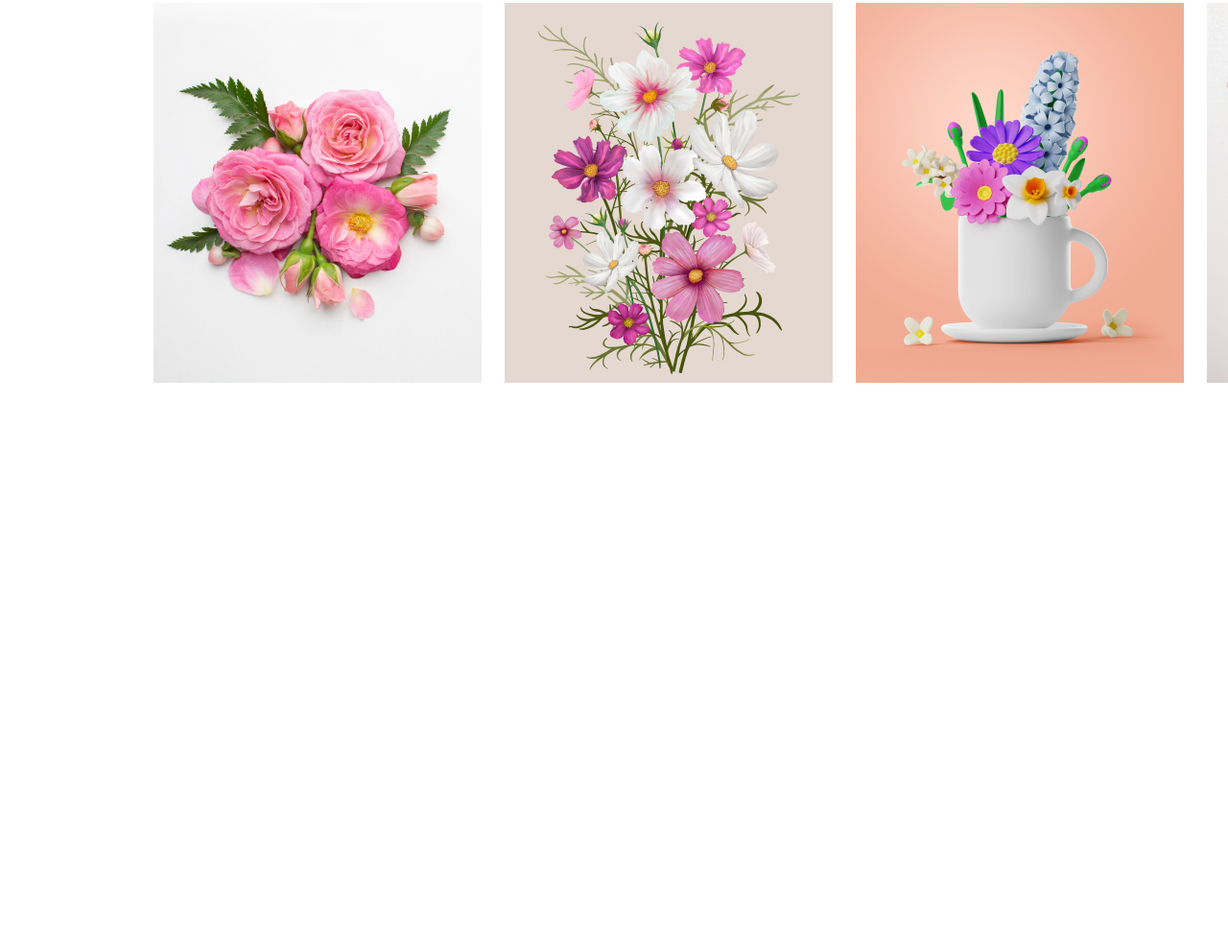
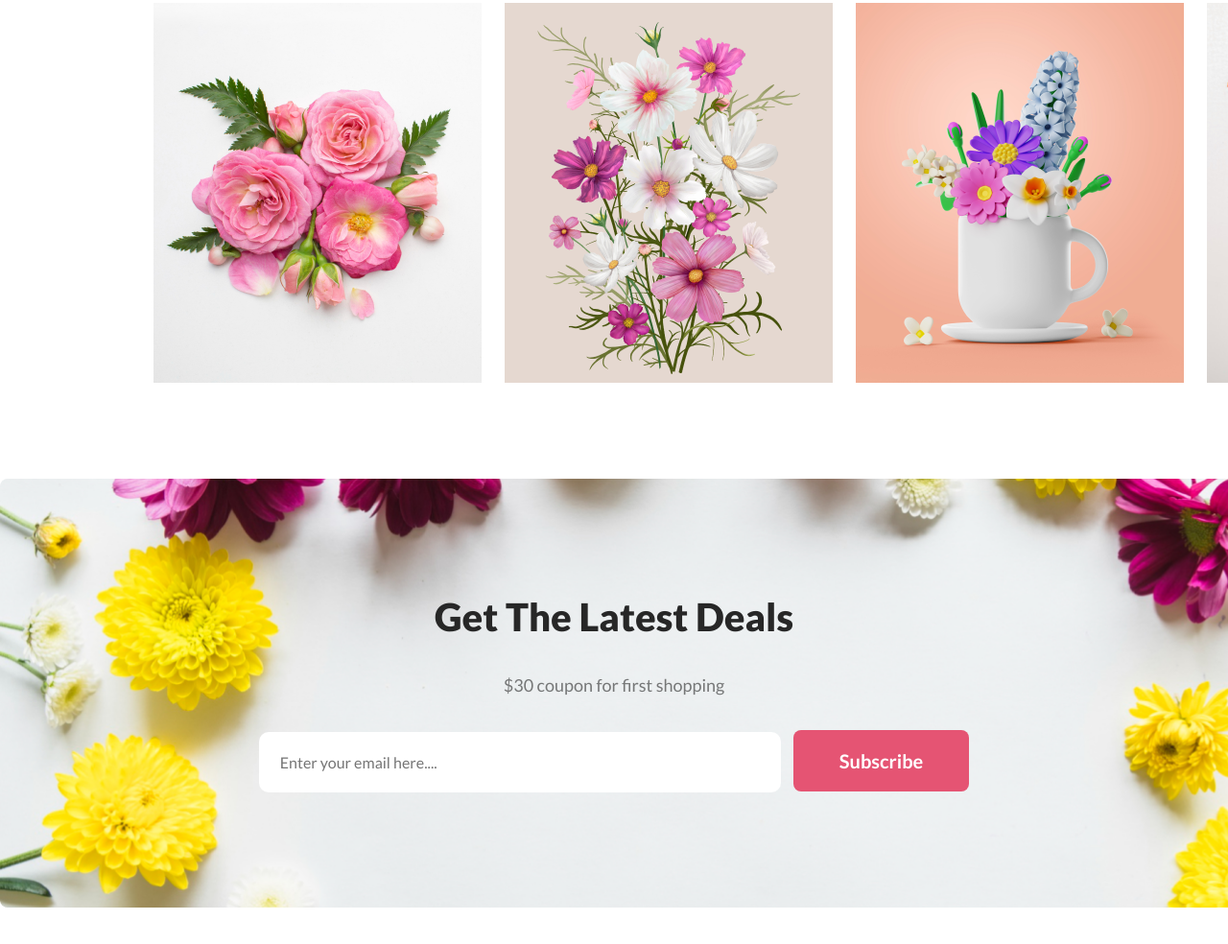
Before and after one commit to maasajal/Flower-Shop, a plain HTML site: page index.html in a window 1280 px wide. Shown: the part 3051-4035 px from the top of the page at 96% size. Before the commit the page ends 3550 px from the top, so only its background shows below. Drawn offline with Linux system fonts and the light colour scheme.

Commit message:
Subscribe section added

```diff
--- a/index.html
+++ b/index.html
@@ -91,6 +91,19 @@
           <img src="./images/Rectangle 6.png" alt="Rectangle" />
         </div>
       </section>
+      <section class="container newsletter">
+        <h2>Get The Latest Deals</h2>
+        <p>$30 coupon for first shopping</p>
+        <form action="">
+          <input
+            type="email"
+            name=""
+            id="email"
+            placeholder="Enter your email here...."
+          />
+          <input class="btn-primary" type="submit" value="Subscribe" />
+        </form>
+      </section>
     </main>
     <footer></footer>
   </body>
--- a/styles/style.css
+++ b/styles/style.css
@@ -17,6 +17,9 @@ h2 {
   color: #272727;
   font-family: Lato;
   font-weight: 800;
+}
+h2 {
+  font-size: 40px;
 }
 h3 {
   color: #272727;
@@ -84,9 +87,6 @@ header .banner img {
   text-align: center;
   margin: 100px auto;
 }
-.feature h2 {
-  font-size: 40px;
-}
 .feature .flex-items {
   gap: 24px;
 }
@@ -122,9 +122,6 @@ header .banner img {
 .hot-deal .flex-items {
   gap: 150px;
 }
-.hot-deal h2 {
-  font-size: 40px;
-}
 .hot-deal h2 span {
   color: #e55473;
 }
@@ -134,9 +131,6 @@ header .banner img {
   text-align: center;
   margin: 100px auto;
 }
-.instagram h2 {
-  font-size: 40px;
-}
 .instagram p {
   width: 594px;
   margin: 0 auto;
@@ -144,3 +138,24 @@ header .banner img {
 .instagram .flex-items {
   gap: 24px;
 }
+
+/* newsletter styles */
+.newsletter {
+  text-align: center;
+  background: url('../images/Rectangle\ 9.png') no-repeat;
+  background-size: cover;
+  padding: 120px 0;
+  margin-bottom: 100px;
+  width: 100%;
+}
+.newsletter input[type="email"] {
+  color: rgba(39, 39, 39, 0.6);
+  font-family: Lato;
+  font-size: 16px;
+  font-weight: 400;
+  padding: 22px;
+  width: 500px;
+  border: 0;
+  border-radius: 10px;
+  margin-right: 10px;
+}
```
